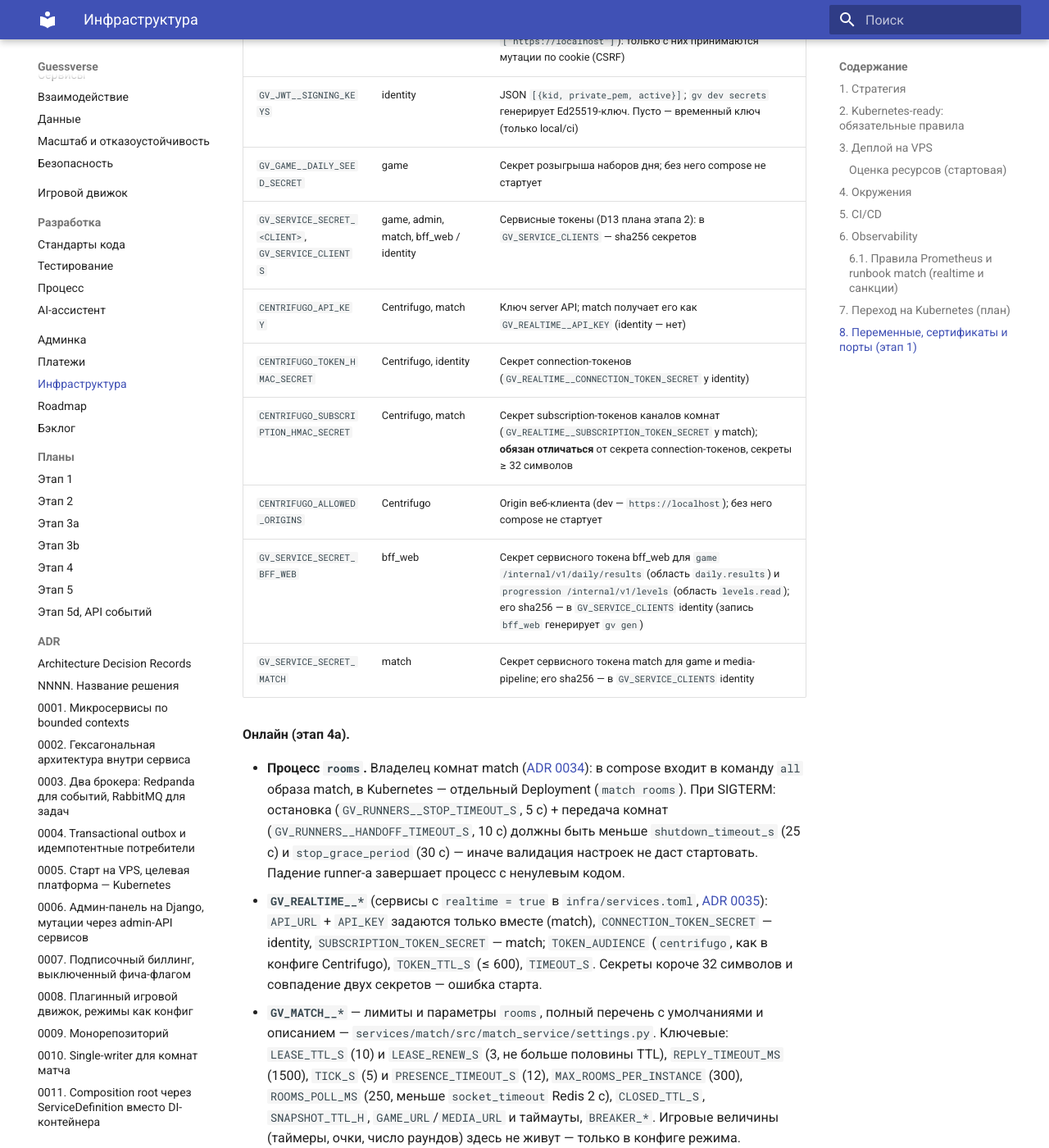
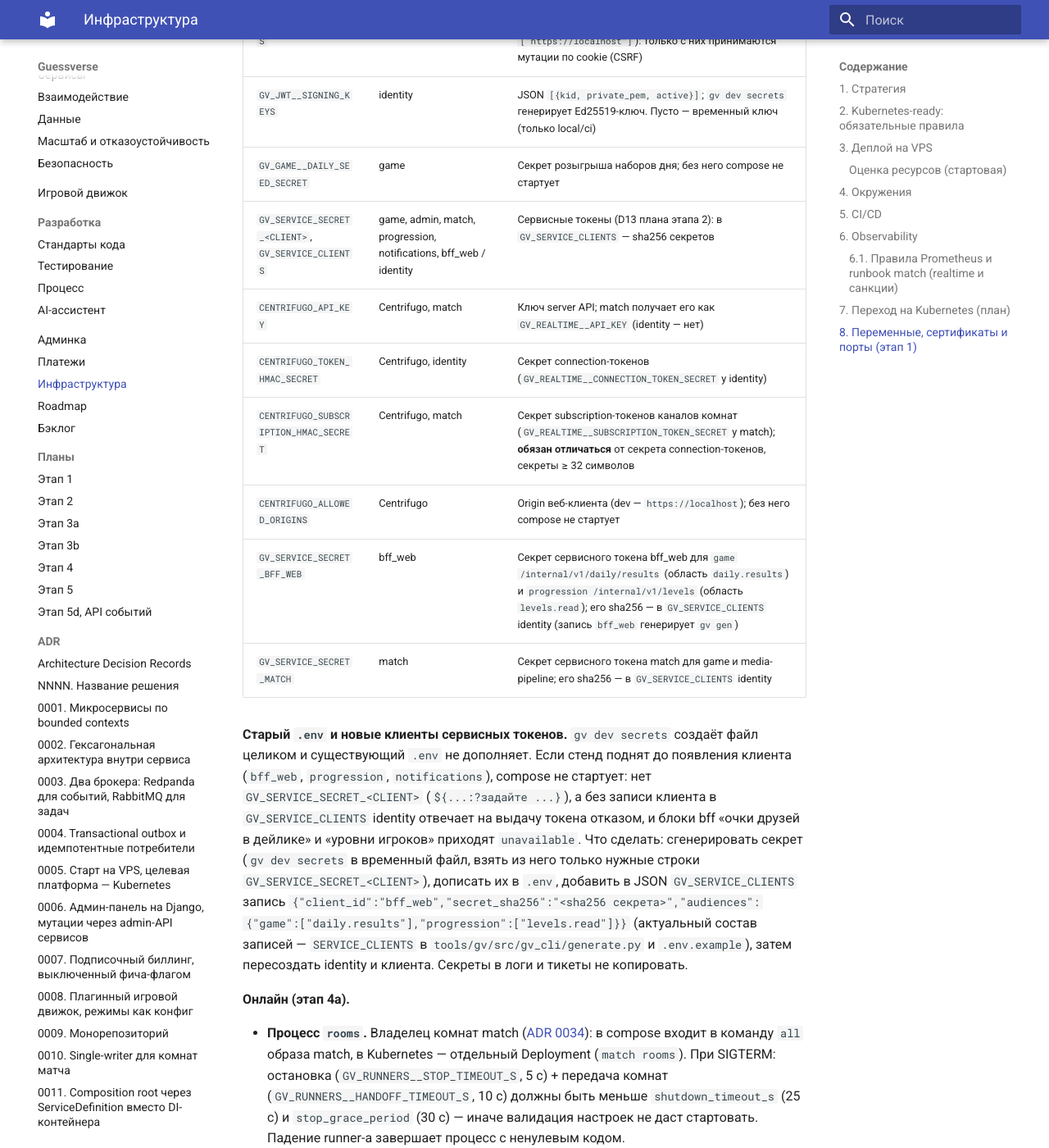
Before and after one commit to L0GIN0UT/oncue, an MkDocs documentation site: the page built from docs/07-infrastructure.md, in a window 1280 px wide and 1400 px high, scrolled down 5390 px. Shown: the whole window at 82% size. Built offline with MkDocs 1.6.1 and Material for MkDocs 9.7.7, drawn with Linux system fonts in a browser that asks for light colours.

```diff
--- a/docs/07-infrastructure.md
+++ b/docs/07-infrastructure.md
@@ -121,13 +121,15 @@ tag:   vX.Y.Z → промоут образов (без пересборки)
 | `GV_PUBLIC_ORIGINS` | identity, game | JSON-массив Origin веб-клиента (dev — `["https://localhost"]`): только с них принимаются мутации по cookie (CSRF) |
 | `GV_JWT__SIGNING_KEYS` | identity | JSON `[{kid, private_pem, active}]`; `gv dev secrets` генерирует Ed25519-ключ. Пусто — временный ключ (только local/ci) |
 | `GV_GAME__DAILY_SEED_SECRET` | game | Секрет розыгрыша наборов дня; без него compose не стартует |
-| `GV_SERVICE_SECRET_<CLIENT>`, `GV_SERVICE_CLIENTS` | game, admin, match, bff_web / identity | Сервисные токены (D13 плана этапа 2): в `GV_SERVICE_CLIENTS` — sha256 секретов |
+| `GV_SERVICE_SECRET_<CLIENT>`, `GV_SERVICE_CLIENTS` | game, admin, match, progression, notifications, bff_web / identity | Сервисные токены (D13 плана этапа 2): в `GV_SERVICE_CLIENTS` — sha256 секретов |
 | `CENTRIFUGO_API_KEY` | Centrifugo, match | Ключ server API; match получает его как `GV_REALTIME__API_KEY` (identity — нет) |
 | `CENTRIFUGO_TOKEN_HMAC_SECRET` | Centrifugo, identity | Секрет connection-токенов (`GV_REALTIME__CONNECTION_TOKEN_SECRET` у identity) |
 | `CENTRIFUGO_SUBSCRIPTION_HMAC_SECRET` | Centrifugo, match | Секрет subscription-токенов каналов комнат (`GV_REALTIME__SUBSCRIPTION_TOKEN_SECRET` у match); **обязан отличаться** от секрета connection-токенов, секреты ≥ 32 символов |
 | `CENTRIFUGO_ALLOWED_ORIGINS` | Centrifugo | Origin веб-клиента (dev — `https://localhost`); без него compose не стартует |
 | `GV_SERVICE_SECRET_BFF_WEB` | bff_web | Секрет сервисного токена bff_web для `game /internal/v1/daily/results` (область `daily.results`) и `progression /internal/v1/levels` (область `levels.read`); его sha256 — в `GV_SERVICE_CLIENTS` identity (запись `bff_web` генерирует `gv gen`) |
 | `GV_SERVICE_SECRET_MATCH` | match | Секрет сервисного токена match для game и media-pipeline; его sha256 — в `GV_SERVICE_CLIENTS` identity |
+
+**Старый `.env` и новые клиенты сервисных токенов.** `gv dev secrets` создаёт файл целиком и существующий `.env` не дополняет. Если стенд поднят до появления клиента (`bff_web`, `progression`, `notifications`), compose не стартует: нет `GV_SERVICE_SECRET_<CLIENT>` (`${...:?задайте ...}`), а без записи клиента в `GV_SERVICE_CLIENTS` identity отвечает на выдачу токена отказом, и блоки bff «очки друзей в дейлике» и «уровни игроков» приходят `unavailable`. Что сделать: сгенерировать секрет (`gv dev secrets` в временный файл, взять из него только нужные строки `GV_SERVICE_SECRET_<CLIENT>`), дописать их в `.env`, добавить в JSON `GV_SERVICE_CLIENTS` запись `{"client_id":"bff_web","secret_sha256":"<sha256 секрета>","audiences":{"game":["daily.results"],"progression":["levels.read"]}}` (актуальный состав записей — `SERVICE_CLIENTS` в `tools/gv/src/gv_cli/generate.py` и `.env.example`), затем пересоздать identity и клиента. Секреты в логи и тикеты не копировать.
 
 **Онлайн (этап 4a).**
 
```
Also changed, not shown: docs/adr/0049-theme-as-data.md (+4 -0 lines), docs/backlog.md (+11 -1 lines).
